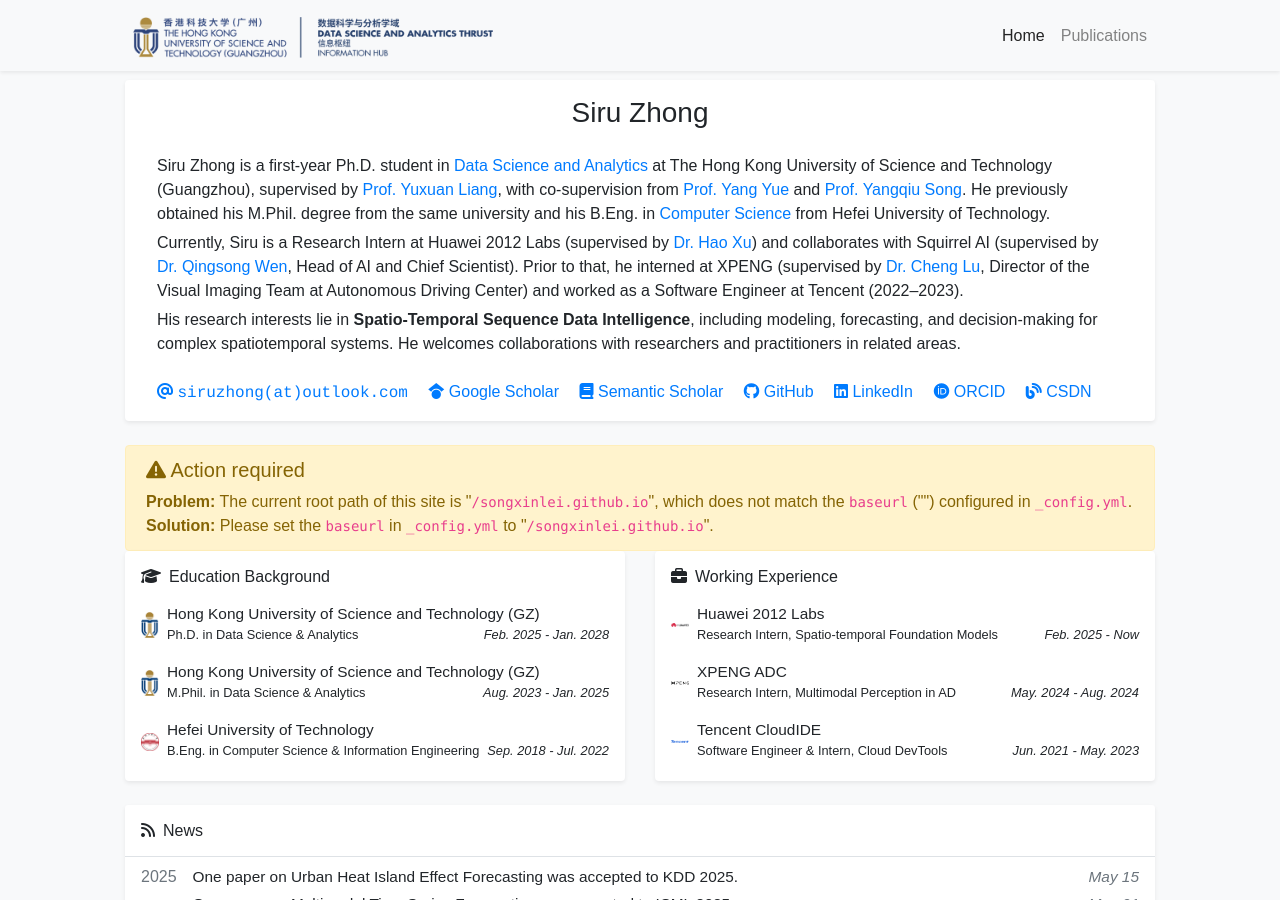
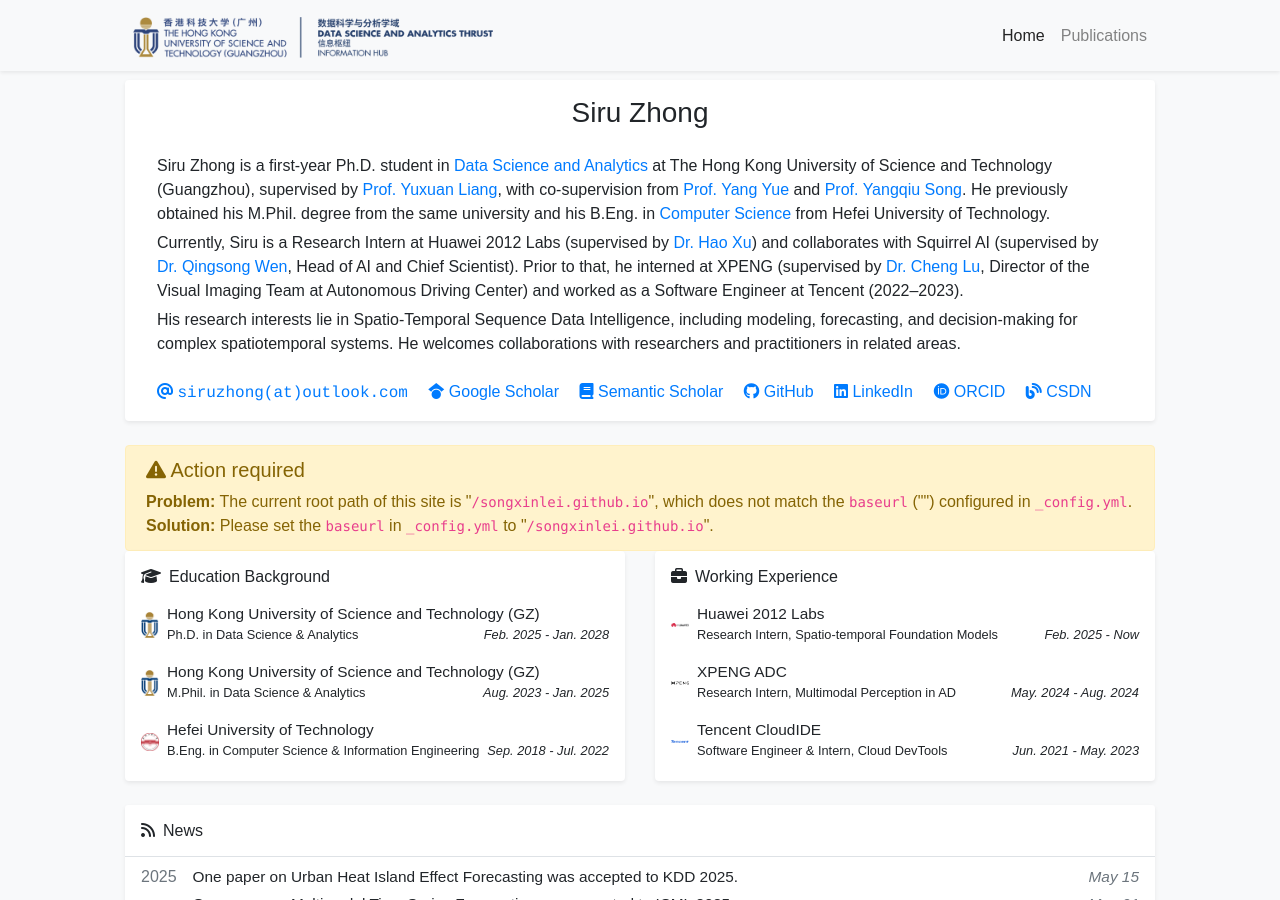
Before and after one commit to thunderlrr/songxinlei.github.io, a Jekyll site: the page built from index.html, in a window 1280 px wide and 900 px high. Built offline with Jekyll 4.4.1, drawn with Linux system fonts in a browser that asks for light colours; a style sheet for code colours, icons or effects is not loaded.

Commit message:
update repo

```diff
--- a/_data/profile.yml
+++ b/_data/profile.yml
@@ -28,7 +28,7 @@
     Currently, Siru is a Research Intern at Huawei 2012 Labs (supervised by <a href="https://scholar.google.com/citations?user=sNb24gkAAAAJ&hl=zh-CN&oi=sra" target="_blank">Dr. Hao Xu</a>) and collaborates with Squirrel AI (supervised by <a href="https://sites.google.com/site/qingsongwen8/" target="_blank">Dr. Qingsong Wen</a>, Head of AI and Chief Scientist). Prior to that, he interned at XPENG (supervised by <a href="https://www.linkedin.com/in/cheng-lu-5b24a739/" target="_blank">Dr. Cheng Lu</a>, Director of the Visual Imaging Team at Autonomous Driving Center) and worked as a Software Engineer at Tencent (2022–2023).
   </p>
   <p style="margin-bottom: 5px;">
-    His research interests lie in <strong>Spatio-Temporal Sequence Data Intelligence</strong>, including modeling, forecasting, and decision-making for complex spatiotemporal systems. He welcomes collaborations with researchers and practitioners in related areas.
+    His research interests lie in Spatio-Temporal Sequence Data Intelligence, including modeling, forecasting, and decision-making for complex spatiotemporal systems. He welcomes collaborations with researchers and practitioners in related areas.
   </p>
 
 # portrait_url: /assets/images/photos/portrait.jpg
```
